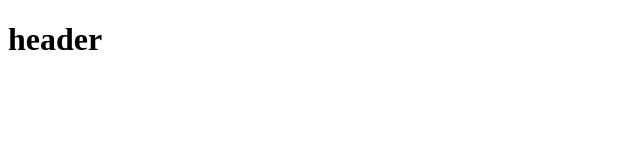
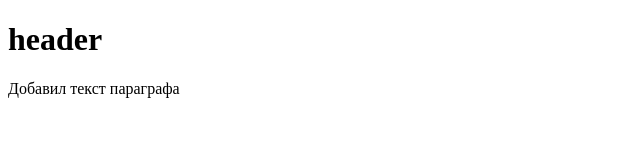
Before and after one commit to bal-alexej/gittest, a plain HTML site: page git_tutorial/work/hello.html in a window 1280 px wide. Shown: the whole page, without its empty margins (0-640 px from the left). Drawn offline with Linux system fonts and the light colour scheme.

Commit message:
Добавил текст параграфа

```diff
--- a/git_tutorial/work/hello.html
+++ b/git_tutorial/work/hello.html
@@ -7,5 +7,6 @@
   </head>
   <body>
     <h1>header</h1>
+    <p>Добавил текст параграфа</p>
   </body>
 </html>
```
